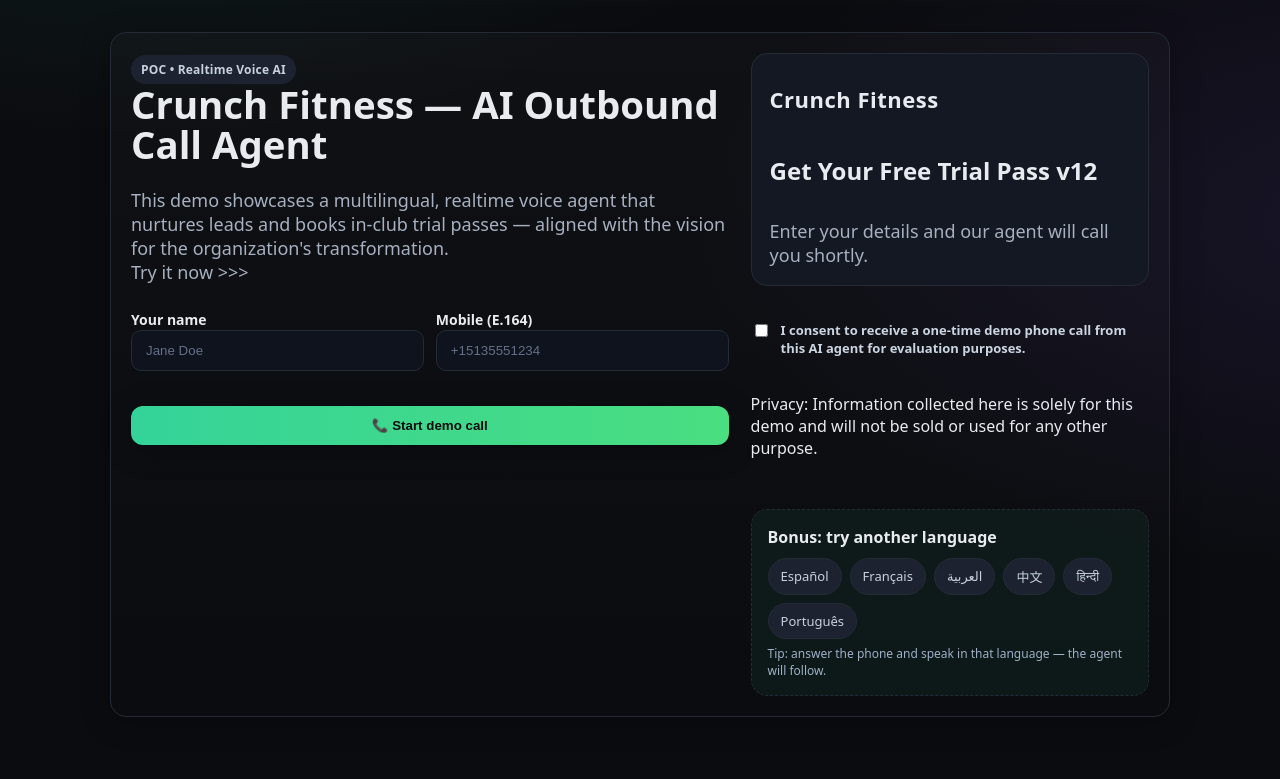
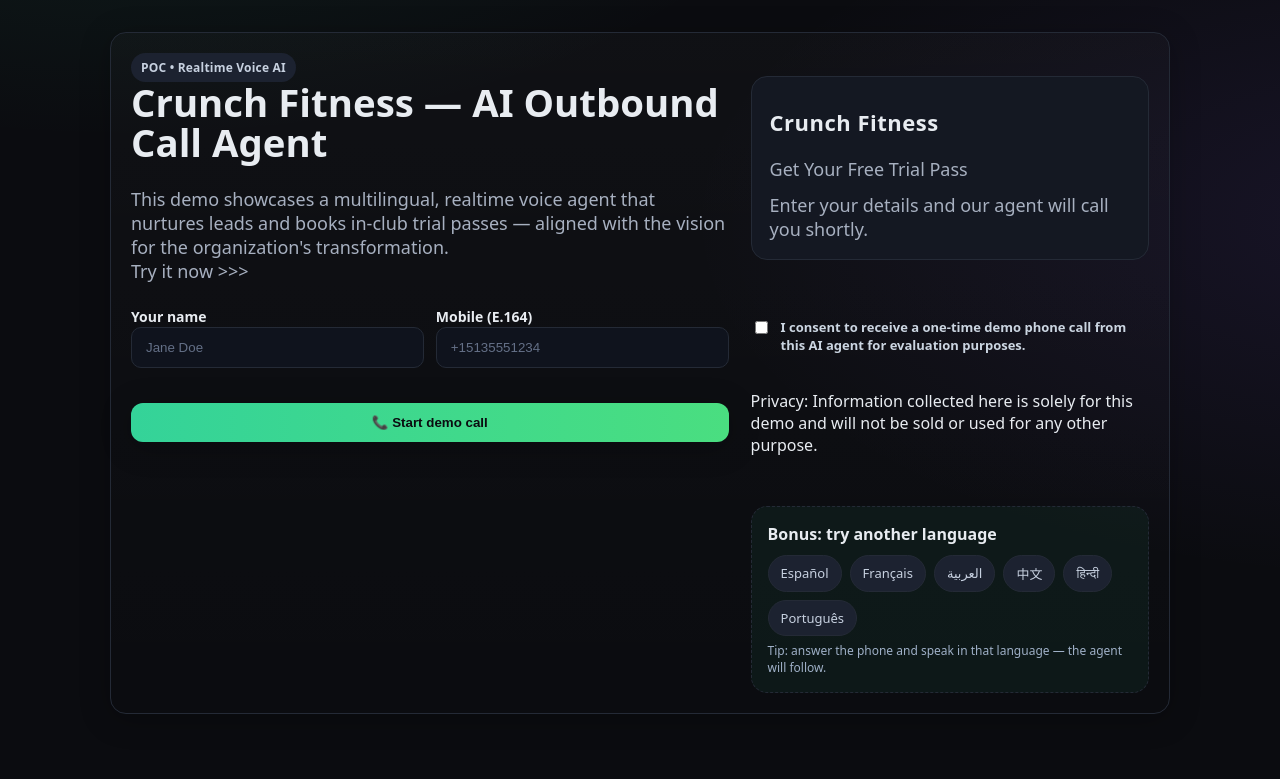
Before and after one commit to RobertMaleki/CF-UDT-POC, a website: page frontend/index.html in a window 1280 px wide. Shown: the top 779 px of the page. Drawn offline with Linux system fonts and the light colour scheme.

Commit message:
Update frontend v2.2

```diff
--- a/frontend/index.html
+++ b/frontend/index.html
@@ -114,7 +114,7 @@
       <div class="cta-card">
         <form id="leadForm" class="form" autocomplete="on">
           <div class="logo">Crunch Fitness</div>
-            <h2>Get Your Free Trial Pass v12</h2>
+          <p class="muted">Get Your Free Trial Pass</p>
           <p class="muted">Enter your details and our agent will call you shortly.</p>
         </div>
           <div class="row">
```
